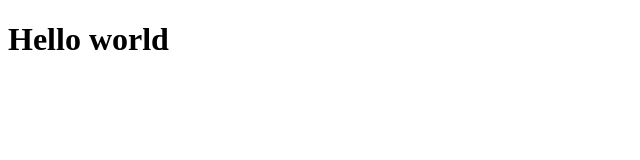
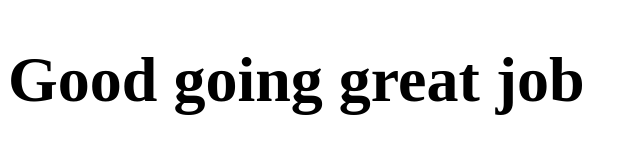
Before and after one commit to apoorvapendse/vulntest, a plain HTML site: page index.html in a window 1280 px wide. Shown: the whole page, without its empty margins (0-640 px from the left). Drawn offline with Linux system fonts and the light colour scheme.

Commit message:
script to update heading

```diff
--- a/index.html
+++ b/index.html
@@ -7,5 +7,14 @@
 </head>
 <body>
     <h1>Hello world</h1>
+
+    <script>
+        const headingText = document.getElementsByTagName('h1')[0];
+        headingText.innerHTML = "<h1> Good going great job</h1>";
+
+
+    </script>
 </body>
+
+
 </html>
```
